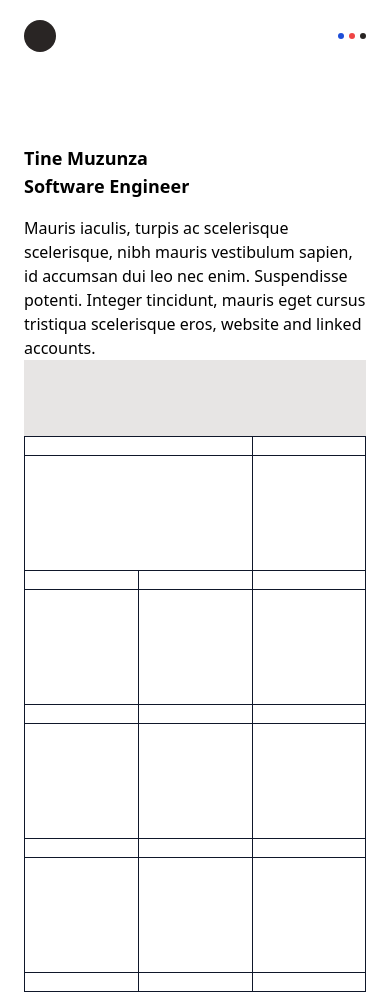
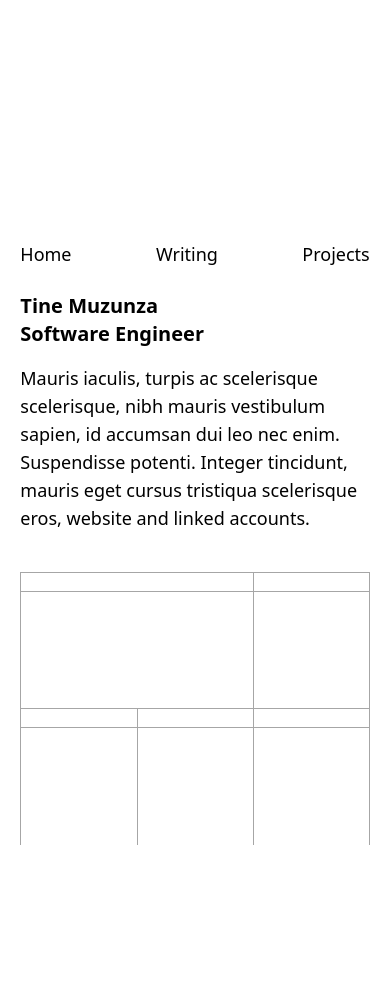
Before and after one commit to tinemuz/ti-port, an Astro site: page / in a window 390 px wide. After the commit the page ends 845 px from the top, so only its background shows below. Built offline with nearby package versions, Linux system fonts and the light colour scheme; Astro itself is replaced by a stand-in of ours; a web font is replaced by a local one.

Commit message:
clean up

```diff
--- a/package.json
+++ b/package.json
@@ -17,7 +17,7 @@
     "@types/react-dom": "^18.2.25",
     "astro": "^4.6.3",
     "framer-motion": "^11.1.5",
-    "react": "^18.2.0",
+    "react": "^18.3.1",
     "react-dom": "^18.2.0",
     "tailwindcss": "^3.4.3",
     "typescript": "^5.4.5",
--- a/src/layouts/main-layout.astro
+++ b/src/layouts/main-layout.astro
@@ -1,6 +1,5 @@
 ---
 const { title } = Astro.props
-import Nav from "../pages/components/Nav"
 import '../../src/styles/global.css'
 ---
 
@@ -13,7 +12,6 @@ import '../../src/styles/global.css'
     </head>
     <body>
         <main>
-            <Nav client:load/>
             <slot />
             <!-- All the different pages to be rendered -->
         </main>
--- /dev/null
+++ b/src/pages/components/Featured.tsx
@@ -0,0 +1,32 @@
+import { motion } from "framer-motion";
+import { useState } from "react";
+import { useMediaQuery } from "../../util/useMediaQuery";
+
+export default function Featured() {
+  return (
+    <div className="">
+      <div className="">
+        {/* Section One */}
+        <div className="grid h-5 grid-cols-3 border border-mgray">
+          <div className="col-span-2"></div>
+          <div className="border-l border-l-mgray"></div>
+        </div>
+        <div className="aspect-3/1 grid grid-cols-3 border border-b-0 border-t-0 border-mgray">
+          <div className="col-span-2"></div>
+          <div className="col-span-1 border-l border-l-mgray"></div>
+        </div>
+        {/* Section Two */}
+        <div className="grid h-5 grid-cols-3 border border-mgray">
+          <div className=""></div>
+          <div className="border-l border-l-mgray"></div>
+          <div className="border-l border-l-mgray"></div>
+        </div>
+        <div className="aspect-3/1 grid grid-cols-3 border border-b-0 border-t-0 border-mgray">
+          <div className=""></div>
+          <div className="border-l border-l-mgray"></div>
+          <div className="border-l border-l-mgray"></div>
+        </div>
+      </div>
+    </div>
+  );
+}
--- a/src/pages/components/Intro.astro
+++ b/src/pages/components/Intro.astro
@@ -1,11 +1,21 @@
 ---
-import Slider from "./Slider";
+import Featured from "./Featured";
 ---
 
+<div class="flex flex-col items-center justify-center pl-6 pr-6 text-lg">
+  <div>
+      <!-- Mini nav bar sort of -->
     <div class="">
-  <div class="relative mx-6 pt-36 md:fixed md:max-w-[50vw]">
-    <h2 class="text-lg font-bold">Tine Muzunza</h2>
-    <h2 class="text-lg font-bold pb-4">Software Engineer</h2>
+      <div class="flex gap-[10vh] pt-60 w-full justify-end">
+        <a href="/">Home</a>
+        <a href="/writing">Writing</a>
+        <a href="/projects">Projects</a>
+      </div>
+    </div>
+
+    <div class="md:max-w-[1100px] w-full pt-6 pb-10">
+      <h2 class="text-xl font-bold ">Tine Muzunza</h2>
+      <h2 class="text-xl font-bold pb-4">Software Engineer</h2>
       <p class="">
         Mauris iaculis, turpis ac scelerisque scelerisque, nibh mauris vestibulum
         sapien, id accumsan dui leo nec enim. Suspendisse potenti. Integer
@@ -13,7 +23,9 @@ import Slider from "./Slider";
         linked accounts.
       </p>
     </div>
-  <div class="md:pt-36 md:right-[50vw] md:pl-[50vw]">
-    <Slider />
+    <div class="flex-grow w-full md:max-w-[1100px]">
+      <Featured />
     </div>
   </div>
+
+</div>
--- a/src/pages/components/Nav.tsx
+++ /dev/null
@@ -1,118 +0,0 @@
-import { motion } from "framer-motion";
-import { useState } from "react";
-import { useMediaQuery } from "../../util/useMediaQuery";
-
-export default function Nav() {
-  const [toggled, setToggled] = useState(false);
-  const matches = useMediaQuery("(min-width: 768px)");
-  return (
-    <header className="fixed z-[100] flex w-full flex-wrap">
-      <div className="absolute w-full flex left- z-5 pointer-events-none h-24">
-        <div className="absolute w-full mask1 h-full"></div>
-        <div className="absolute w-full mask2 h-full"></div>
-        <div className="absolute w-full mask3 h-full"></div>
-        <div className="absolute w-full mask4 top-[-10px] h-full"></div>
-      </div>
-      <nav className="flex w-full items-center justify-between px-6 py-5">
-
-        <span className="z-[100] size-8 flex-none rounded-full bg-stone-800"></span>
-
-        {/* mobile menu dot icons*/}
-        {!matches && (
-          <div
-            onClick={() => setToggled((prevToggle) => !prevToggle)}
-            className={`z-[100] flex cursor-pointer flex-row py-2 pl-2 ${
-              toggled ? "gap-5" : "gap-[5px]"
-            } ${toggled && "pointer-events-none"}`}
-          >
-            <motion.span
-              animate={{
-                width: toggled ? "16px" : "6px",
-                height: toggled ? "16px" : "6px",
-              }}
-              className={`size-[6px] rounded-full bg-blue-700  md:size-[16px] ${
-                toggled && "size-[16px]"
-              }`}
-            ></motion.span>
-            <motion.span
-              animate={{
-                width: toggled ? "16px" : "6px",
-                height: toggled ? "16px" : "6px",
-              }}
-              className={`size-[6px] rounded-full bg-red-500  md:size-[16px] ${
-                toggled && "size-[16px]"
-              }`}
-            ></motion.span>
-            <motion.span
-              animate={{
-                width: toggled ? "40px" : "6px",
-                height: toggled ? "16px" : "6px",
-              }}
-              className={`size-[6px] rounded-full bg-stone-800 md:h-[16px]  md:w-[40px] ${
-                toggled && "h-[16px] w-[40px]"
-              }`}
-            ></motion.span>
-          </div>
-        )}
-
-        {/* menu exit */}
-        {!matches && toggled && (
-          <div
-            onClick={() => setToggled((prevToggle) => !prevToggle)}
-            className={`fixed right-8 top-16 z-[100] size-6 cursor-pointer space-y-1.5`}
-          >
-            <motion.span
-              animate={{
-                rotateZ: toggled ? 45 : 0,
-                y: toggled ? 8 : 0,
-                x: toggled ? -4 : 0,
-              }}
-              className="block h-0.5 w-8 bg-black"
-            ></motion.span>
-            <motion.span
-              animate={{
-                rotateZ: toggled ? -45 : 0,
-                x: toggled ? -4 : 0,
-              }}
-              className="block h-0.5 w-8 bg-black"
-            ></motion.span>
-          </div>
-        )}
-
-        {!matches && toggled && (
-          <motion.div
-            animate={{ opacity: 1, y: 0 }}
-            initial={{ opacity: 0, y: 12 }}
-            className="fixed bottom-0 left-0 z-50 flex h-screen w-full flex-col items-center justify-between bg-stone-200 text-center"
-          >
-            <div className="mt-[28vh] flex flex-col gap-[10vh]">
-              <a href="/">Home</a>
-              <a href="/writing">Writing</a>
-              <a href="/projects">Projects</a>
-            </div>
-            <div className="mb-[5vh] flex flex-col gap-[1.5vh]">
-              <a href="/">tine@muzunza.com</a>
-              <a href="/">Resume</a>
-              <a href="/">Github</a>
-              <a href="/">Linkedin</a>
-            </div>
-          </motion.div>
-        )}
-
-        {/* main menu */}
-        {matches && (
-          <div
-            onClick={() => setToggled((prevToggle) => !prevToggle)}
-            className={`z-50 flex flex-row gap-3 py-2 pl-2 `}
-          >
-            <span className={`size-[16px] rounded-full bg-blue-700`}></span>
-            <span className={`size-[16px] rounded-full bg-red-500`}></span>
-            <span
-              className={`h-[16px] w-[40px] rounded-full bg-stone-800`}
-            ></span>
-          </div>
-        )}
-      </nav>
-    </header>
-  );
-}
--- a/src/pages/components/Slider.tsx
+++ /dev/null
@@ -1,60 +0,0 @@
-import { motion } from "framer-motion";
-import { useState } from "react";
-import { useMediaQuery } from "../../util/useMediaQuery";
-
-export default function Slider() {
-  return (
-    <div className="mx-6">
-      <div className="bg-stone-200 pb-3 pt-16"></div>
-      <div className="">
-        {/* Section One */}
-        <div className="grid h-5 grid-cols-3 border border-slate-900">
-          <div className="col-span-2"></div>
-          <div className="border-l border-l-slate-900"></div>
-        </div>
-        <div className="aspect-3/1 grid grid-cols-3 border border-b-0 border-t-0 border-slate-900">
-          <div className="col-span-2"></div>
-          <div className="col-span-1 border-l border-l-slate-900"></div>
-        </div>
-        {/* Section Two */}
-        <div className="grid h-5 grid-cols-3 border border-slate-900">
-          <div className=""></div>
-          <div className="border-l border-l-slate-900"></div>
-          <div className="border-l border-l-slate-900"></div>
-        </div>
-        <div className="aspect-3/1 grid grid-cols-3 border border-b-0 border-t-0 border-slate-900">
-          <div className=""></div>
-          <div className="border-l border-l-slate-900"></div>
-          <div className="border-l border-l-slate-900"></div>
-        </div>
-        {/* Section Three */}
-        <div className="grid h-5 grid-cols-3 border border-slate-900">
-          <div className=""></div>
-          <div className="border-l border-l-slate-900"></div>
-          <div className="border-l border-l-slate-900"></div>
-        </div>
-        <div className="aspect-3/1 grid grid-cols-3 border border-b-0 border-t-0 border-slate-900">
-          <div className=""></div>
-          <div className="border-l border-l-slate-900"></div>
-          <div className="border-l border-l-slate-900"></div>
-        </div>
-        {/* Section Four */}
-        <div className="grid h-5 grid-cols-3 border border-slate-900">
-          <div className=""></div>
-          <div className="border-l border-l-slate-900"></div>
-          <div className="border-l border-l-slate-900"></div>
-        </div>
-        <div className="aspect-3/1 grid grid-cols-3 border border-b-0 border-t-0 border-slate-900">
-          <div className=""></div>
-          <div className="border-l border-l-slate-900"></div>
-          <div className="border-l border-l-slate-900"></div>
-        </div>
-        <div className="grid h-5 grid-cols-3 border border-slate-900">
-          <div className=""></div>
-          <div className="border-l border-l-slate-900"></div>
-          <div className="border-l border-l-slate-900"></div>
-        </div>
-      </div>
-    </div>
-  );
-}
--- a/tailwind.config.mjs
+++ b/tailwind.config.mjs
@@ -14,6 +14,9 @@ export default {
 				'3/1': '3 / 1',
 			},
 		},
+		colors: {
+			'mgray': '#A6A6A6',
+		},
 	},
 	plugins: [],
 }
```
Also changed, not shown: 1 other file. Lines whose indentation alone changed are shown as unchanged.
